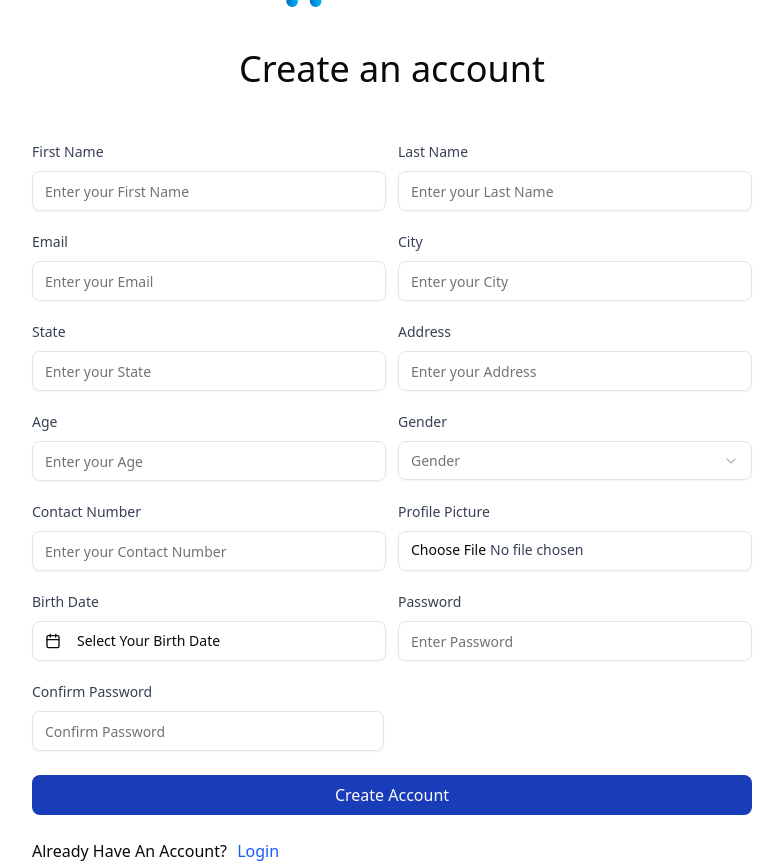
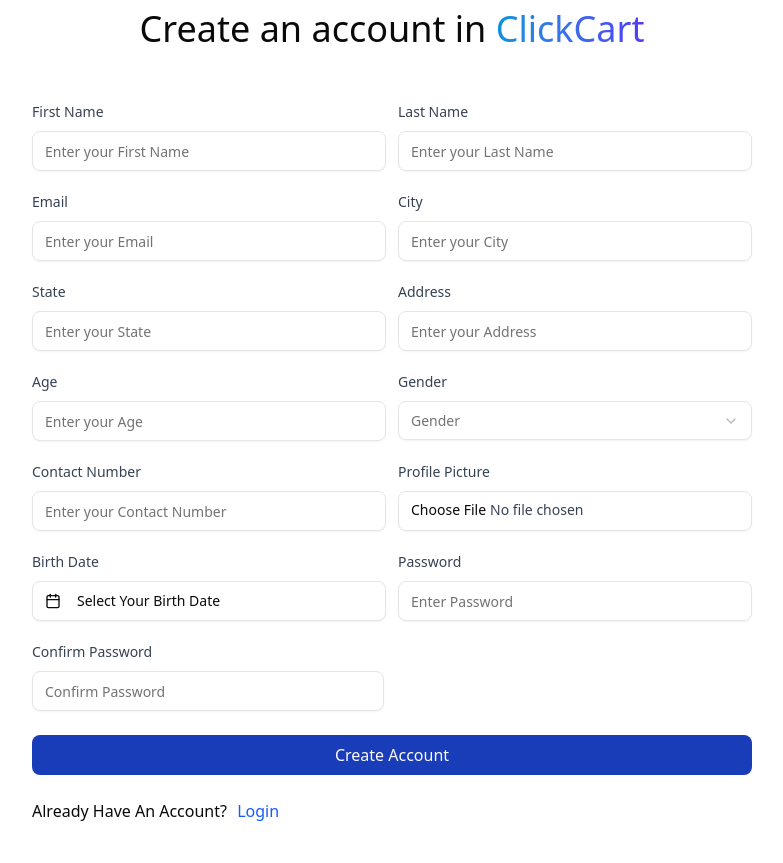
Before and after one commit to krushna-simform/05-e-commerce, a React (Vite) app: page /sign-up in a window 1280 px wide. Shown: the whole page, without its empty margins (248-1031 px from the left). After the commit the page ends 823 px from the top, so only its background shows below. Built offline with nearby package versions, Linux system fonts and the light colour scheme.

Commit message:
FEATURE: update sign-up page ui

```diff
--- a/src/auth/components/SignUpForm.tsx
+++ b/src/auth/components/SignUpForm.tsx
@@ -25,7 +25,10 @@
     <div className="flex h-full items-center justify-center">
       <div className="flex flex-col w-180 gap-6">
         <p className="text-4xl font-medium my-8 text-center" role="heading">
-          Create an account
+          Create an account in{" "}
+          <span className="font-medium bg-gradient-to-r from-[#0792dd] to-indigo-600 bg-clip-text text-transparent">
+            ClickCart
+          </span>
         </p>
 
         {/* First-name & Last-name */}
--- a/src/auth/pages/SignUp.tsx
+++ b/src/auth/pages/SignUp.tsx
@@ -1,18 +1,9 @@
 import { SignUpForm } from "@/auth/components/SignUpForm";
-import clickCartIcon from "/icons/logo.png";
 
 const SignUp = () => {
   return (
     <div className="flex flex-col items-center justify-center h-[100vh]">
-      <div className="flex items-center gap-3">
-        <img src={clickCartIcon} alt="ClickCart" className="h-20 w-20" />
-        <span className="text-5xl font-medium bg-gradient-to-r from-[#0792dd] to-indigo-600 bg-clip-text text-transparent">
-          ClickCart
-        </span>
-      </div>
-      <div>
-        <SignUpForm />
-      </div>
+      <SignUpForm />
     </div>
   );
 };
```
